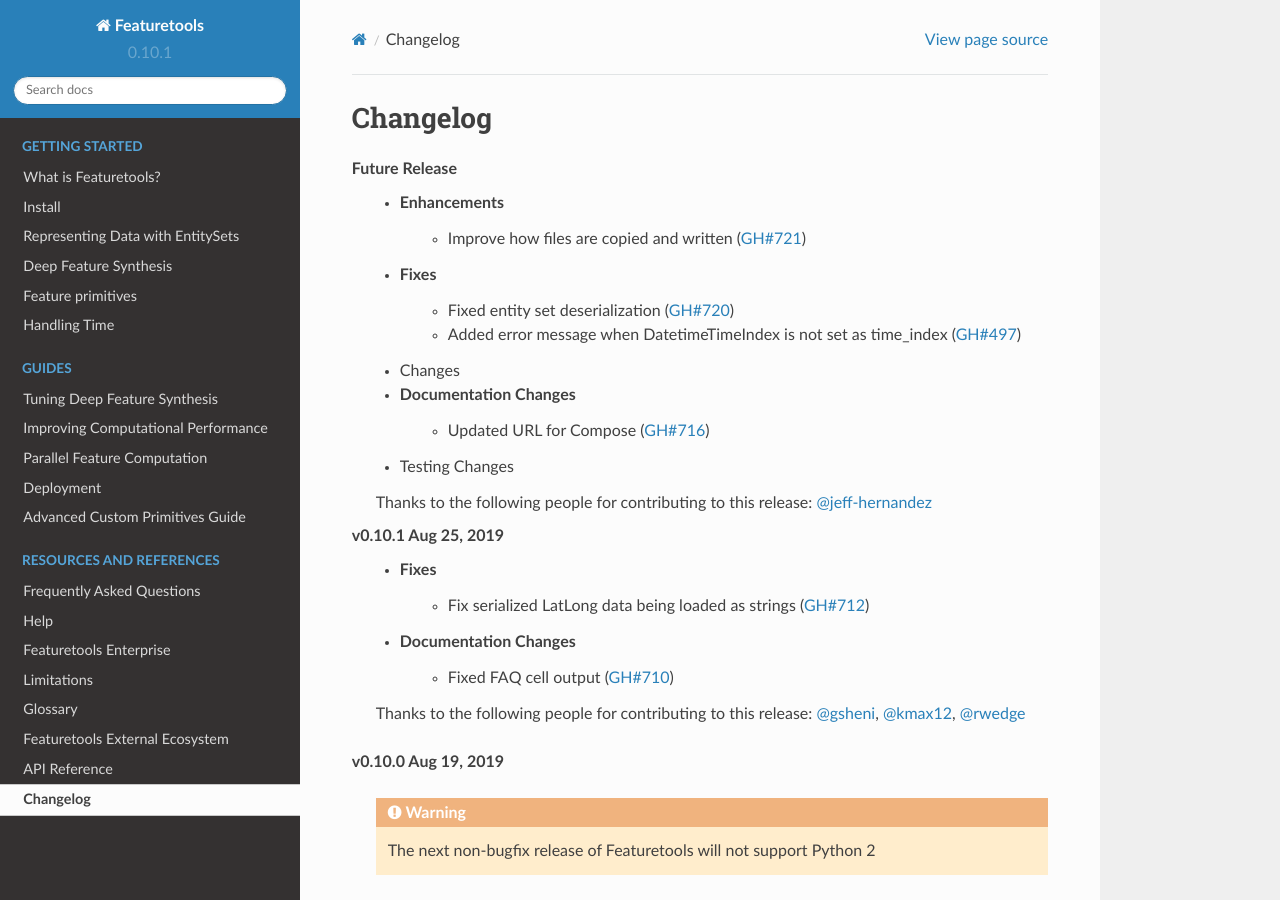
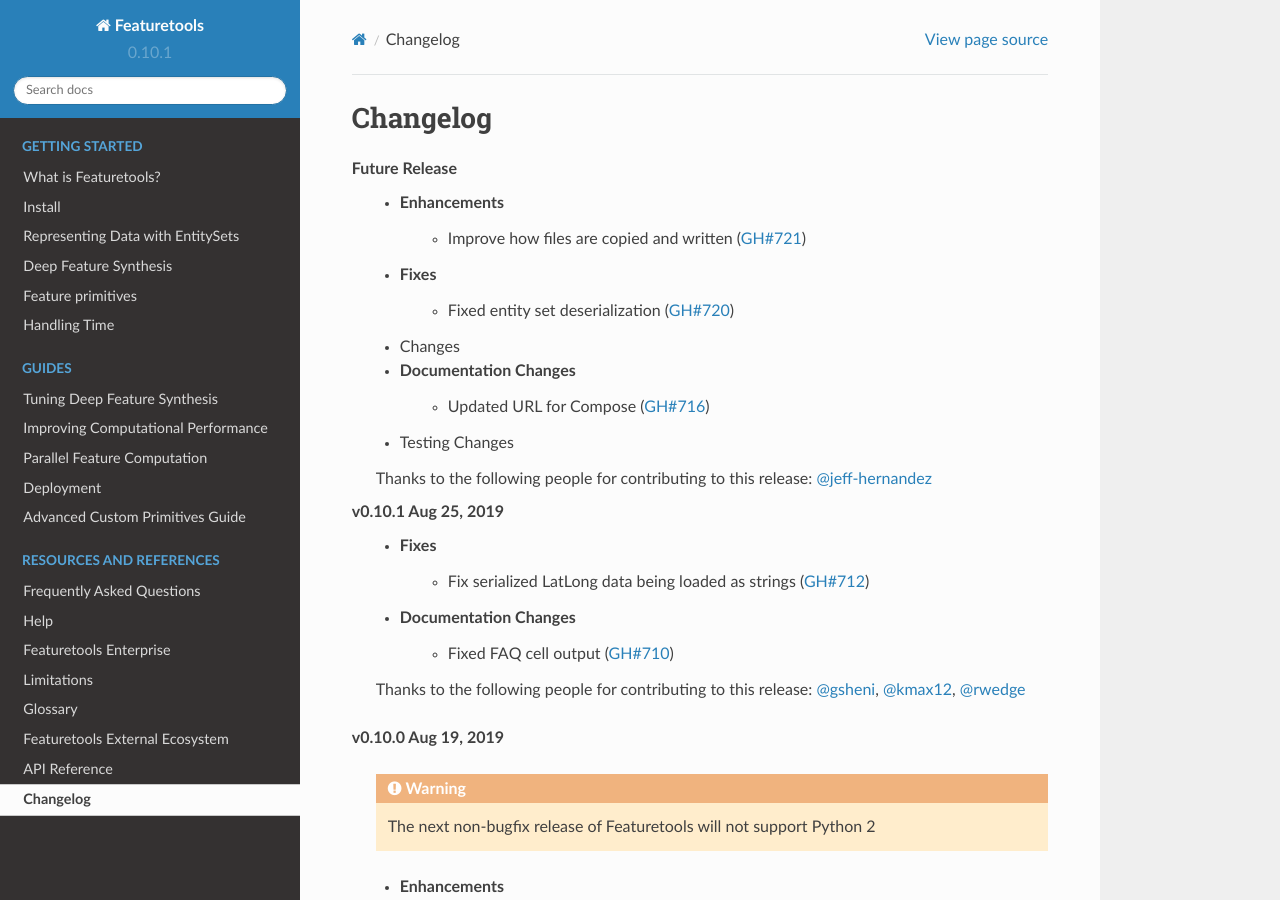
Before and after one commit to alteryx/featuretools, a Sphinx documentation site: the page built from docs/source/changelog.rst, in a window 1280 px wide and 900 px high. Built offline with Sphinx 7.4.7 and the Read the Docs theme 2.0.0, drawn with Linux system fonts in a browser that asks for light colours; pages that are not in the unit, such as notebooks, are missing from menus.

Commit message:
Removed changelong pull request number

```diff
--- a/docs/source/changelog.rst
+++ b/docs/source/changelog.rst
@@ -7,7 +7,6 @@
         * Improve how files are copied and written (:pr:`721`)
     * Fixes
         * Fixed entity set deserialization (:pr:`720`)
-        * Added error message when DatetimeTimeIndex is not set as time_index (:pr:`497`)
     * Changes
     * Documentation Changes
         * Updated URL for Compose (:pr:`716`)
```
